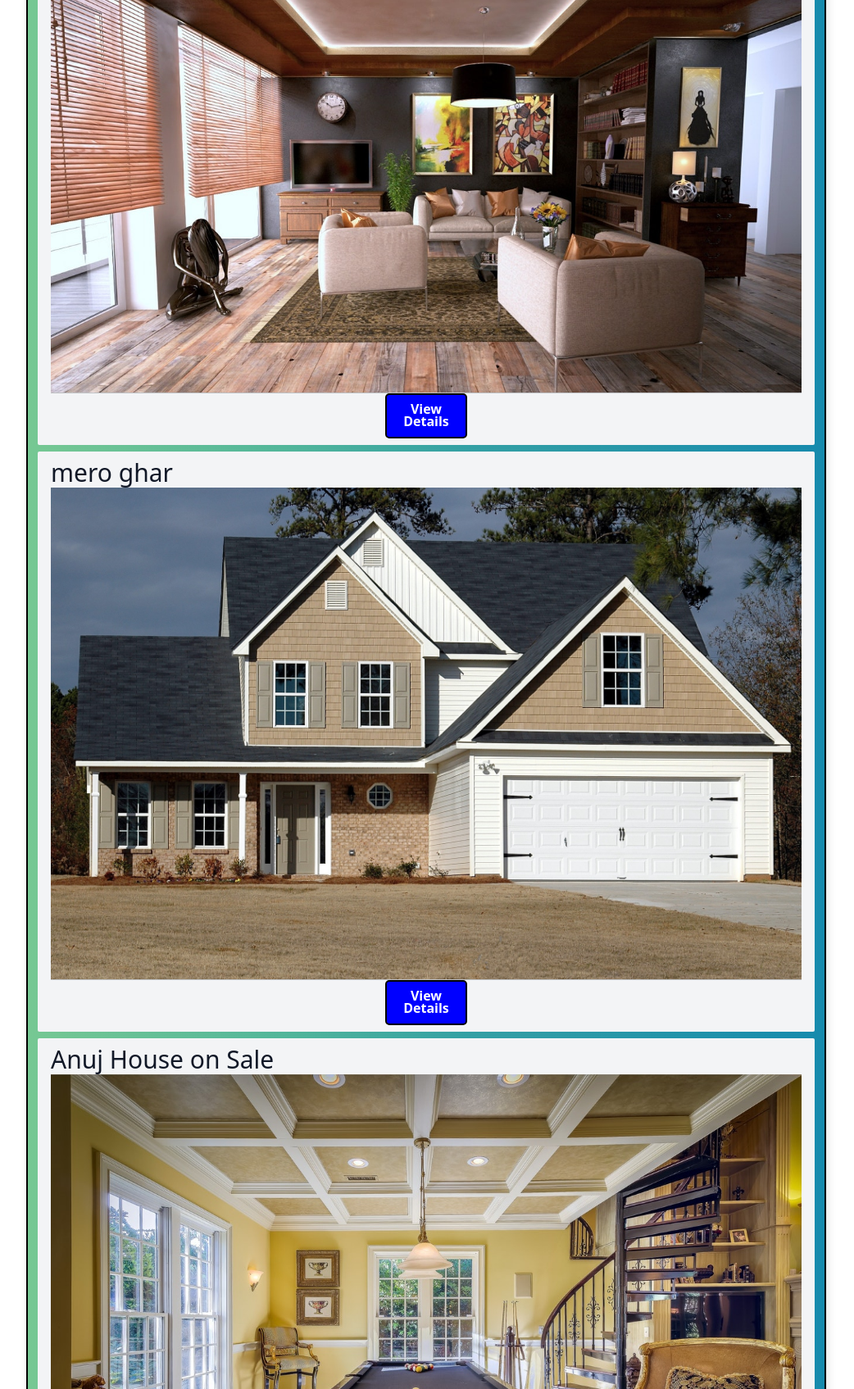
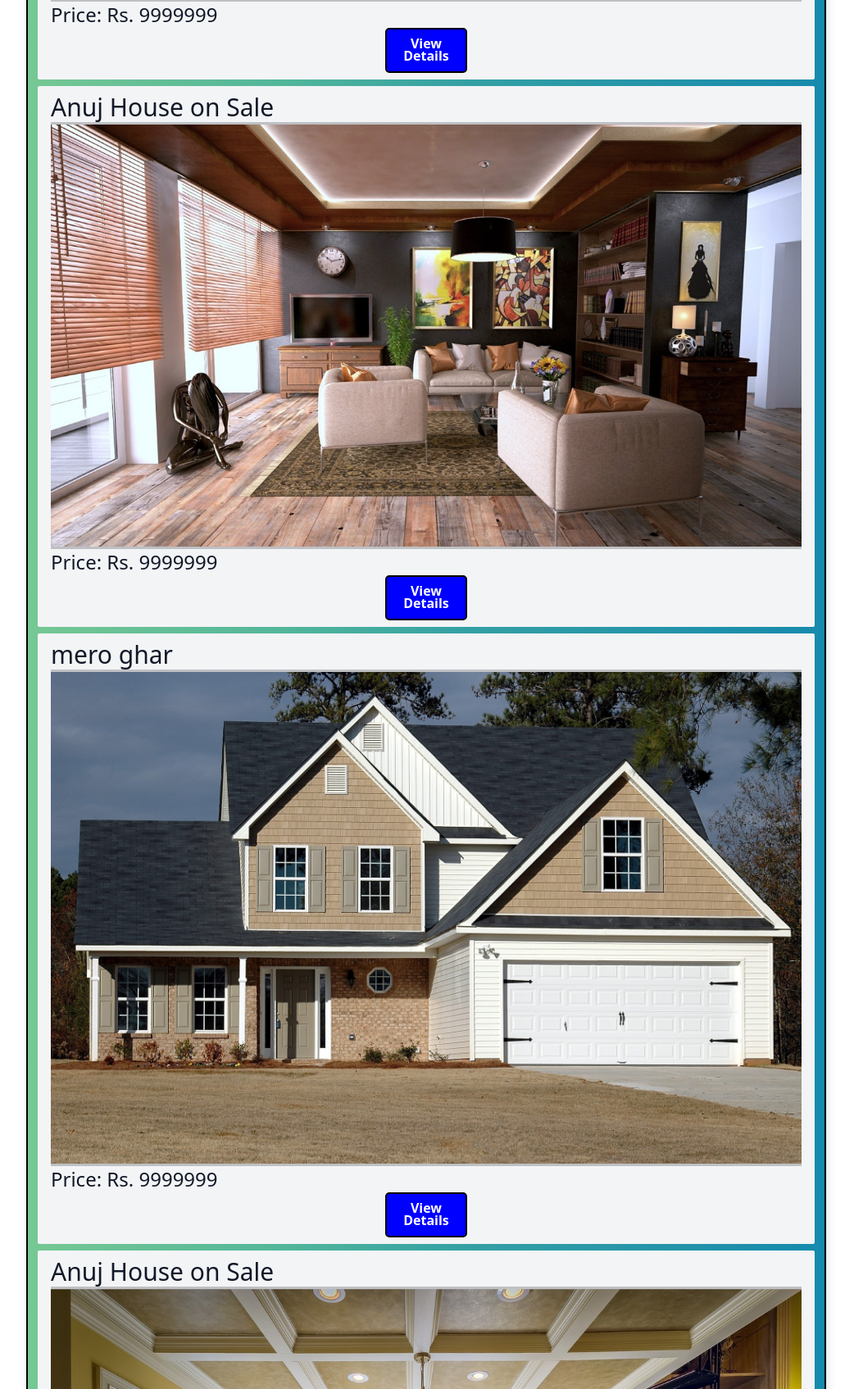
Before and after one commit to Anuj-Gupta4/RealEstateApp, a Django app: page /listings/ in a window 1280 px wide. Shown: the part 3251-4946 px from the top of the page at 82% size, without its empty margins (120-1162 px from the left). Run offline with Django 4.2, Linux system fonts and the light colour scheme; data comes from the database, SQL or seed files in the repository; both versions use the stored data as it was after the commit; parts of the project's set-up code (start-up, migrations or seed data) failed here and were passed over; some libraries are stand-ins or nearby versions.

Commit message:
added images improved list page

```diff
--- a/templates/listing_update.html
+++ b/templates/listing_update.html
@@ -25,7 +25,7 @@
         <form method="post" enctype="multipart/form-data">
             {% csrf_token %}
             {{ form.as_p }}
-            <center><button class="flex items-center px-4 py-3 text-white bg-blue-500 hover:bg-blue-400" type="submit">Submit</button></center>
+            <br><center><button class="flex items-center px-4 py-3 text-white bg-blue-500 hover:bg-blue-400" type="submit">Submit</button></center><br>
         </form>
     </div>
 
--- a/templates/listings.html
+++ b/templates/listings.html
@@ -34,14 +34,16 @@
 
         <center><h1 class="text-4xl text-gray-900">All Listings</h1></center>
         {% for listing in listings %}
+
         <div class="mt-2 px-3 py-2 bg-gray-100 rounded-sm">
-            <h3 class="text-3xl text-gray-900">{{ listing.Title }}</h3>
+            <h3 class="text-3xl text-gray-900">{{ listing.Title }}</h3><hr><hr><hr>
 
             {% if listing.Image %}
             <img src="{{ listing.Image.url }}" alt="">
+
             {% endif %}
-
-            <center><hr><a href="/listings/{{ listing.id }}/" class="button">View Details</a></center>
+            <hr><hr><hr><h2 class="text-2xl text-gray-900">Price: Rs. {{listing.Price}}</h2>
+            <center><a href="/listings/{{ listing.id }}/" class="button">View Details</a></center>
 
             {% if request.user.is_staff %}
             <div class="mt-2 py-2 border-t border-gray-200">
```
Also changed, not shown: db.sqlite3, media/home-1_KdVYSAW.jpg (added), media/home-3_i8bbsVb.jpg (added), media/home-5_iNIEq8z.jpg (added), media/home-6_4F8FdVK.jpg (added), media/home-inside-2_IXQRAQc.jpg (added), media/home-inside-3_9gWk0MG.jpg (added), media/home-inside-4_ot0PqlV.jpg (added), media/home-inside-5_0mVd9fR.jpg (added), 1 other file.
